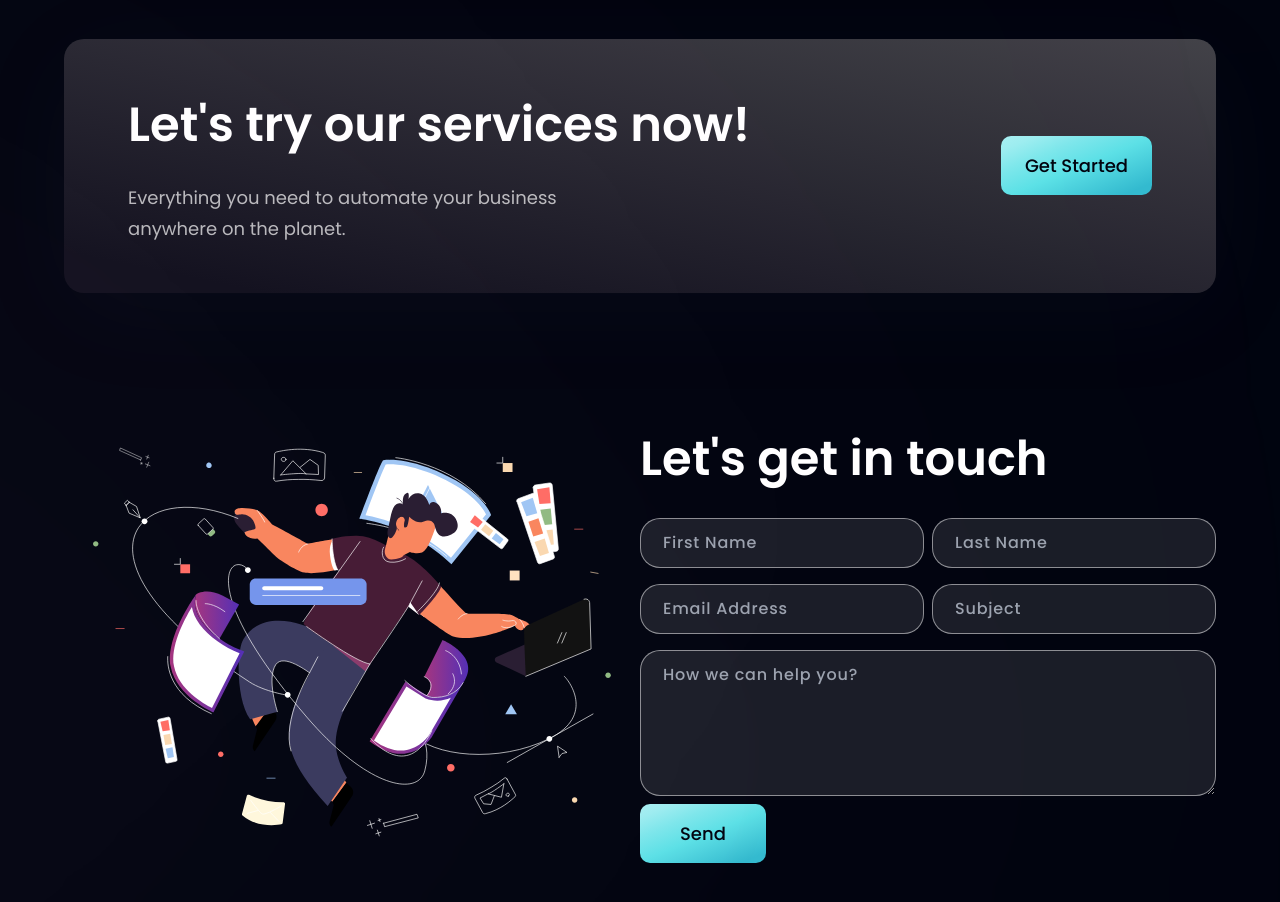
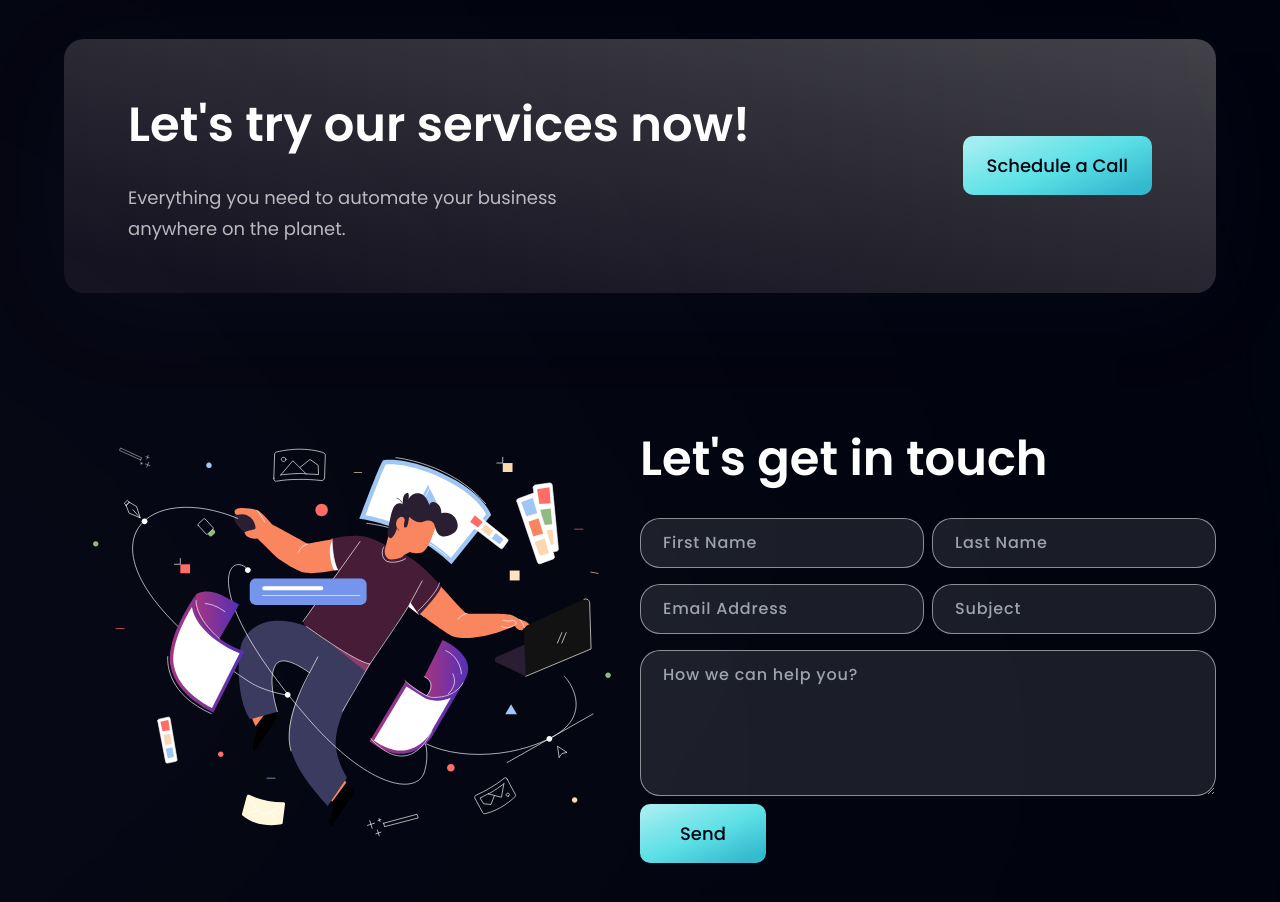
Before and after one commit to UmairWaraich07/automForest, a Next.js app: page / in a window 1280 px wide. Shown: the part 1700-2602 px from the top of the page. Built offline with nearby package versions, Linux system fonts and the light colour scheme.

Commit message:
added calendly link

```diff
--- a/components/Button.js
+++ b/components/Button.js
@@ -1,12 +1,12 @@
-const Button = ({ styles }) => {
+const Button = ({ styles, label, link }) => {
   return (
     <a
-      href="#contact"
+      href={link}
       type="button"
       className={`py-4 px-6 bg-blue-gradient font-poppins font-medium
   text-[18px] text-primary outline-none ${styles} rounded-[10px]`}
     >
-      Get Started
+      {label}
     </a>
   );
 };
--- a/components/CTA.js
+++ b/components/CTA.js
@@ -13,7 +13,10 @@ bg-black-gradient-2 rounded-[20px] box-shadow`}
       </p>
     </div>
     <div className={`${styles.flexCenter}  sm:ml-10 ml-0 sm:mt-0 mt-10`}>
-      <Button />
+      <Button
+        label="Schedule a Call"
+        link="https://calendly.com/d/2yk-84x-8mq/chatbot-development-consultation?month=2023-09"
+      />
     </div>
   </section>
 );
--- a/components/GetStarted.js
+++ b/components/GetStarted.js
@@ -9,8 +9,9 @@ const GetStarted = () => {
     >
       <div className="bg-primary w-[100%] h-[100%] rounded-full font-poppins">
         <a
-          href="#contact"
+          href="https://calendly.com/d/2yk-84x-8mq/chatbot-development-consultation?month=2023-09"
           className={`${styles.flexCenter} flex-col w-full h-full`}
+          target="_blank"
         >
           <p className={`${styles.flexCenter} space-x-2 text-gradient`}>
             <span className="font-medium  text-[18px] leading-[23px]">
--- a/components/Services.js
+++ b/components/Services.js
@@ -50,7 +50,7 @@ const Services = () => {
           But in a sea of options...
         </p>
 
-        <Button styles="mt-10" />
+        <Button styles="mt-10" label="Get Started" link="#contact" />
       </div>
 
       <div className={`${layout.sectionImg} flex-col`}>
```
